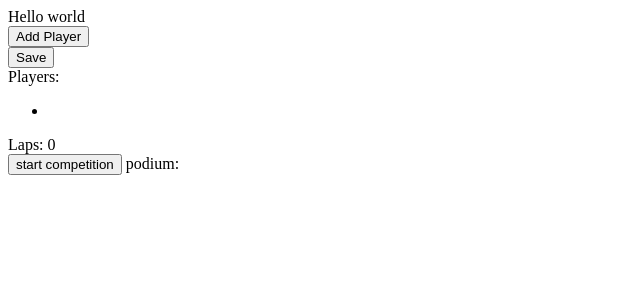
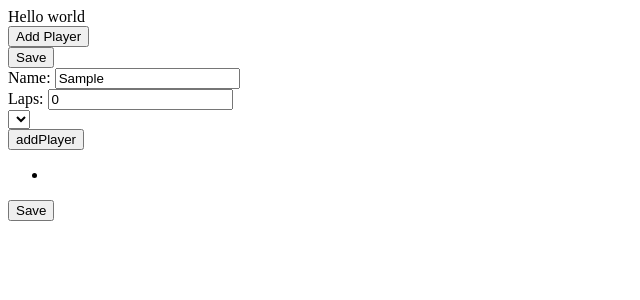
Before and after one commit to Larry-Larios01/larryio-front, a Vue app in the folder racer-front/: page / in a window 1280 px wide. Both pictures are taken after typing "Sample" into the empty fields and a click on the button "addPlayer". Shown: the top 300 px of the page, without its empty margins (0-640 px from the left). Built offline with nearby package versions, Linux system fonts and the light colour scheme.

Commit message:
adding logic to add more competitions registrations

```diff
--- a/racer-front/src/components/CompetitionRegistration.vue
+++ b/racer-front/src/components/CompetitionRegistration.vue
@@ -53,7 +53,8 @@ export default defineComponent({
             competition,
             save,
             checkedNames,
-            addPlayer
+            addPlayer,
+            playersT
         }
     }
 })
@@ -83,9 +84,18 @@ export default defineComponent({
 
         </div>
 
+        <button type="button"  v-on:click="addPlayer">addPlayer</button>
+        <div v-for="player in playersT">
+        <ul>
+            <li>{{ player.name }}</li>
 
+        </ul>
+
+        </div>
         <button type="submit">Save</button>
-        <button  v-on:click="addPlayer">addPlayer</button>
+
     </form>
 
+
+
 </template>
```
